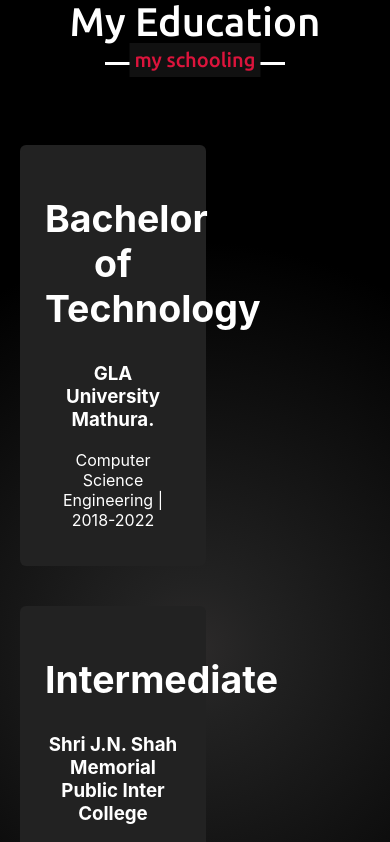
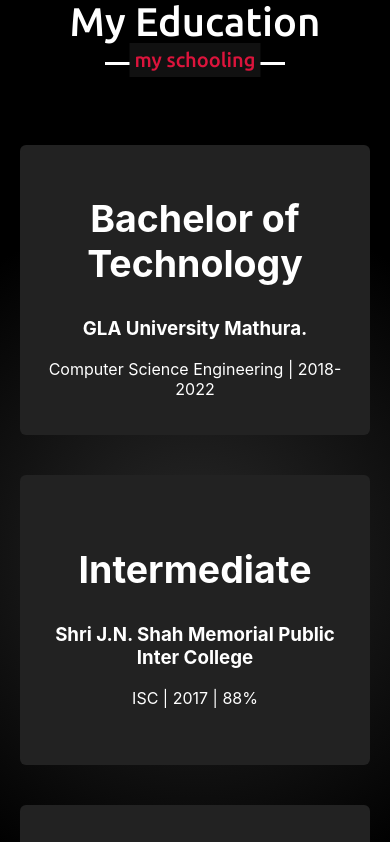
Before and after one commit to thakurups/Portfolio, a React (Create React App) app: page / in a window 390 px wide. Shown: the part 1840-2682 px from the top of the page. Built offline with nearby package versions, Linux system fonts and the light colour scheme.

Commit message:
education component made responsive

```diff
--- a/src/Education.css
+++ b/src/Education.css
@@ -1,8 +1,10 @@
- .serv-content{
+ .edu .serv-content{
     display: flex;
+    flex-direction: row;
     flex-wrap: wrap;
     align-items: center;
-    justify-content: space-between;
+    justify-content: center;
+    /* border:solid pink; */
 }
 
 .edu{
@@ -27,6 +29,10 @@
     cursor: pointer;
     transition: all 0.3s ease;
     margin:20px;
+    display: flex;
+    flex-direction: column;
+    align-items: center;
+    justify-content: center;
 }
 .edu .serv-content .card:hover{
     background: crimson;
@@ -50,3 +56,15 @@
     font-weight: 500;
     margin: 10px 0 7px 0;
 }
+@media (min-width: 700px) and (max-width: 1090px){
+    .edu .serv-content .card{
+        height: 250px;
+        display: flex;
+       }
+}
+@media (max-width: 550px){
+    .edu .serv-content .card{
+        height: 250px;
+        width: 450px;
+       }
+}
```
